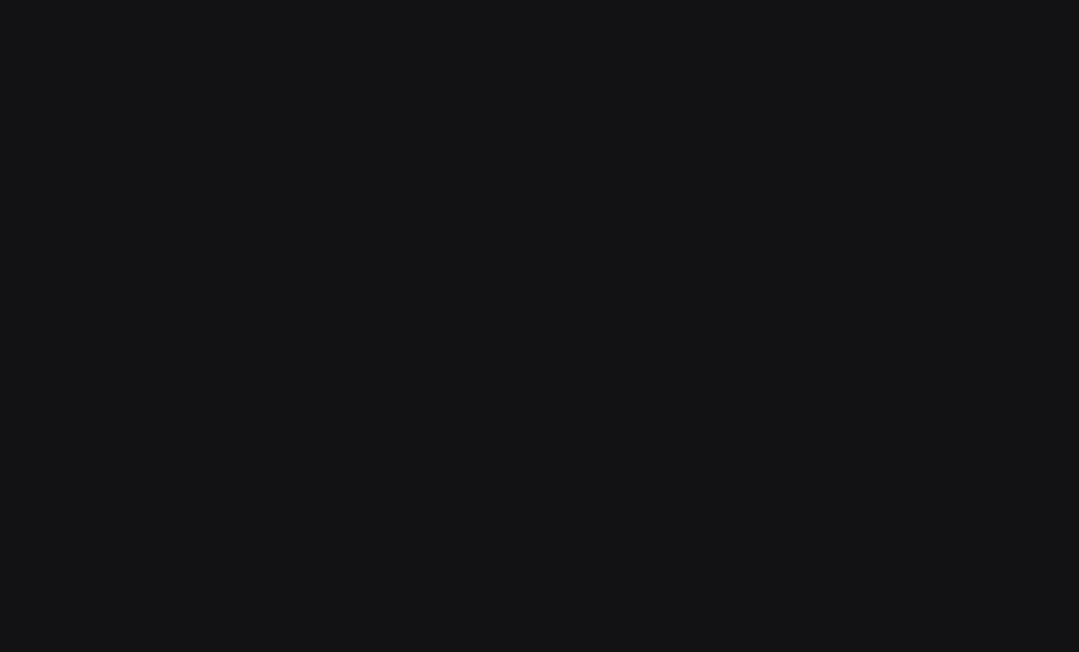
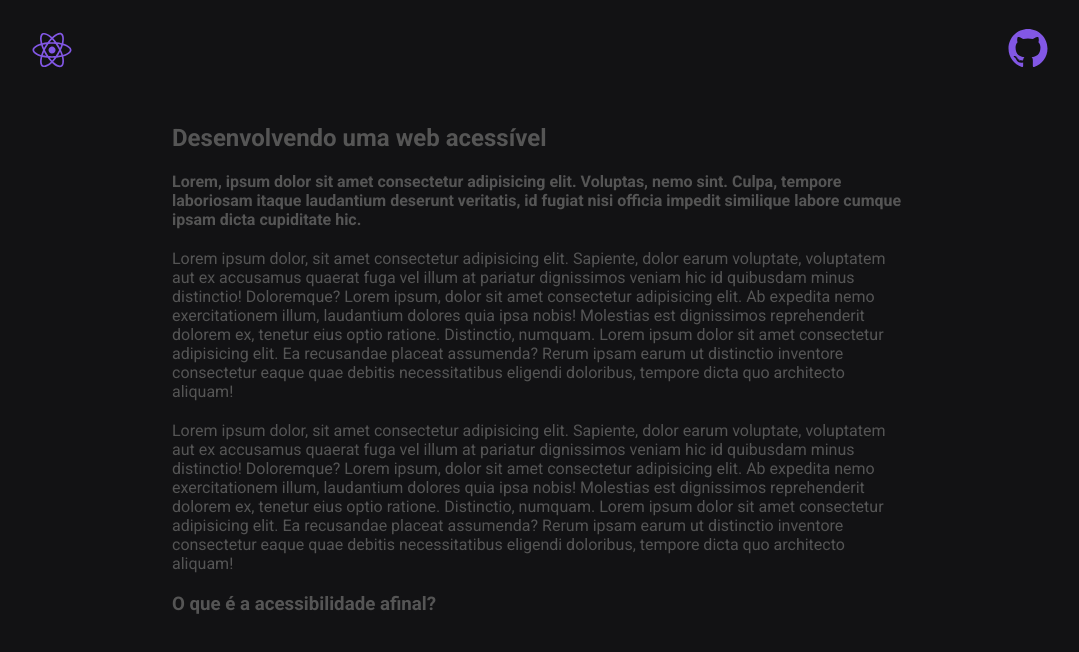
Before and after one commit to DevWebFelipe/AcessibilidadeComReact, a Next.js app: page / in a window 1280 px wide. Shown: the top 652 px of the page, without its empty margins (100-1179 px from the left). Built offline with nearby package versions, Linux system fonts and the light colour scheme.

Commit message:
Criado página não acessível (no decorrer do curso, será tratado a acessibildiade)

```diff
--- a/src/pages/index.tsx
+++ b/src/pages/index.tsx
@@ -1,7 +1,77 @@
+import Image from "next/image"
+import LogoImg from "../assets/logo.svg"
+import styles from "../styles/Home.module.css"
+
 export default function Home() {
   return (
     <div>
-      <div className="header"></div>
+      <div className={styles.header}>
+        <Image src={LogoImg} width={48} />
+
+        <div className={styles.nav}>
+          <a href="https://github.com/DevWebFelipe">
+            <svg
+              width="48"
+              height="48"
+              viewBox="0 0 24 24"
+              fill="none"
+              xmlns="http://www.w3.org/2000/svg"
+            >
+              <path
+                fill-rule="evenodd"
+                clip-rule="evenodd"
+                d="M11.9999 2.49084C6.61589 2.49084 2.25 6.85577 2.25 12.2408C2.25 16.5487 5.04365 20.2032 8.91759 21.4926C9.4047 21.583 9.58359 21.2811 9.58359 21.0236C9.58359 20.7911 9.57455 20.023 9.57035 19.2083C6.85791 19.7981 6.28556 18.058 6.28556 18.058C5.84204 16.931 5.203 16.6314 5.203 16.6314C4.31823 16.0262 5.26969 16.0388 5.26969 16.0388C6.24858 16.1074 6.76427 17.0436 6.76427 17.0436C7.63386 18.5338 9.04514 18.103 9.60151 17.8541C9.68902 17.2239 9.9417 16.7936 10.2205 16.5501C8.05494 16.3039 5.77827 15.4678 5.77827 11.7319C5.77827 10.6674 6.1593 9.79763 6.783 9.11468C6.68161 8.86927 6.34788 7.87762 6.87729 6.53464C6.87729 6.53464 7.69586 6.2726 9.55905 7.53404C10.3369 7.31785 11.1712 7.20919 11.9999 7.20548C12.8282 7.20919 13.6629 7.31753 14.4422 7.53372C16.3032 6.27227 17.1208 6.53431 17.1208 6.53431C17.6515 7.87713 17.3177 8.86895 17.2165 9.11436C17.8417 9.79731 18.22 10.6671 18.22 11.7315C18.22 15.4763 15.9391 16.3007 13.768 16.5422C14.1179 16.8448 14.4295 17.4383 14.4295 18.3478C14.4295 19.6523 14.4182 20.7023 14.4182 21.0234C14.4182 21.2829 14.5938 21.5869 15.0879 21.4911C18.9596 20.2005 21.75 16.5471 21.75 12.2408C21.7498 6.85609 17.3844 2.49084 11.9999 2.49084Z"
+                fill="#8257e5"
+              />
+              <path
+                d="M5.94279 16.4894C5.92132 16.5379 5.84511 16.5524 5.77568 16.5193C5.70464 16.4877 5.66509 16.4216 5.68801 16.373C5.709 16.323 5.78537 16.3093 5.85593 16.3427C5.92697 16.3745 5.96749 16.441 5.94279 16.4894ZM6.33771 16.9301C6.29137 16.9732 6.20047 16.9531 6.1388 16.8848C6.07486 16.817 6.06291 16.7261 6.11022 16.6824C6.15833 16.6394 6.24649 16.6598 6.31042 16.7276C6.37403 16.7964 6.38647 16.8863 6.33771 16.9301ZM6.72229 17.4914C6.66255 17.5331 6.56471 17.4942 6.50433 17.4075C6.44459 17.3206 6.44459 17.2165 6.50594 17.175C6.56617 17.1333 6.66255 17.1709 6.72391 17.2568C6.78332 17.3448 6.78332 17.4491 6.72229 17.4914ZM7.2488 18.0341C7.19552 18.093 7.08153 18.0772 6.99822 17.9969C6.91313 17.9183 6.8894 17.8064 6.94284 17.7477C6.99709 17.6886 7.11156 17.705 7.19535 17.7848C7.28044 17.8633 7.30579 17.9755 7.2488 18.0341ZM7.97534 18.3491C7.95161 18.4254 7.84214 18.4602 7.73154 18.4275C7.62127 18.3941 7.5491 18.3048 7.57171 18.2277C7.59431 18.1506 7.70458 18.1146 7.81582 18.1494C7.9261 18.1826 7.99827 18.2714 7.97534 18.3491ZM8.77341 18.4074C8.77616 18.4878 8.68251 18.5543 8.56675 18.5559C8.45002 18.5586 8.35557 18.4934 8.35444 18.4143C8.35444 18.3331 8.44614 18.2674 8.56271 18.2651C8.67848 18.263 8.77341 18.3278 8.77341 18.4074ZM9.51578 18.2811C9.52966 18.3594 9.4491 18.44 9.33398 18.4614C9.22096 18.4824 9.11602 18.4337 9.10149 18.356C9.0876 18.2756 9.16962 18.195 9.28264 18.1742C9.39792 18.1544 9.50125 18.2015 9.51578 18.2811Z"
+                fill="#8257e5"
+              />
+            </svg>
+          </a>
+        </div>
+      </div>
+
+      <div className={styles.content}>
+        <h2>Desenvolvendo uma web acessível</h2>
+
+        <h4>
+          Lorem, ipsum dolor sit amet consectetur adipisicing elit. Voluptas,
+          nemo sint. Culpa, tempore laboriosam itaque laudantium deserunt
+          veritatis, id fugiat nisi officia impedit similique labore cumque
+          ipsam dicta cupiditate hic.
+        </h4>
+
+        <p>
+          Lorem ipsum dolor, sit amet consectetur adipisicing elit. Sapiente,
+          dolor earum voluptate, voluptatem aut ex accusamus quaerat fuga vel
+          illum at pariatur dignissimos veniam hic id quibusdam minus
+          distinctio! Doloremque? Lorem ipsum, dolor sit amet consectetur
+          adipisicing elit. Ab expedita nemo exercitationem illum, laudantium
+          dolores quia ipsa nobis! Molestias est dignissimos reprehenderit
+          dolorem ex, tenetur eius optio ratione. Distinctio, numquam. Lorem
+          ipsum dolor sit amet consectetur adipisicing elit. Ea recusandae
+          placeat assumenda? Rerum ipsam earum ut distinctio inventore
+          consectetur eaque quae debitis necessitatibus eligendi doloribus,
+          tempore dicta quo architecto aliquam!
+        </p>
+
+        <p>
+          Lorem ipsum dolor, sit amet consectetur adipisicing elit. Sapiente,
+          dolor earum voluptate, voluptatem aut ex accusamus quaerat fuga vel
+          illum at pariatur dignissimos veniam hic id quibusdam minus
+          distinctio! Doloremque? Lorem ipsum, dolor sit amet consectetur
+          adipisicing elit. Ab expedita nemo exercitationem illum, laudantium
+          dolores quia ipsa nobis! Molestias est dignissimos reprehenderit
+          dolorem ex, tenetur eius optio ratione. Distinctio, numquam. Lorem
+          ipsum dolor sit amet consectetur adipisicing elit. Ea recusandae
+          placeat assumenda? Rerum ipsam earum ut distinctio inventore
+          consectetur eaque quae debitis necessitatibus eligendi doloribus,
+          tempore dicta quo architecto aliquam!
+        </p>
+
+        <h3>O que é a acessibilidade afinal?</h3>
+      </div>
     </div>
   )
 }
--- /dev/null
+++ b/src/styles/Home.module.css
@@ -0,0 +1,33 @@
+.header {
+  display: flex;
+  align-items: center;
+  justify-content: space-between;
+
+  max-width: 1064px;
+  width: 100%;
+  margin: 0 auto;
+
+  padding: 24px 20px;
+}
+
+.nav a {
+  color: #8257e5;
+}
+
+.content {
+  color: #555;
+
+  max-width: 776px;
+  width: 100%;
+  margin: 0 auto;
+
+  padding: 24px 20px;
+
+  & p {
+    margin: 20px 0;
+  }
+
+  & h2 {
+    margin-bottom: 20px;
+  }
+}
```
Also changed, not shown: src/assets/logo.svg (added).
